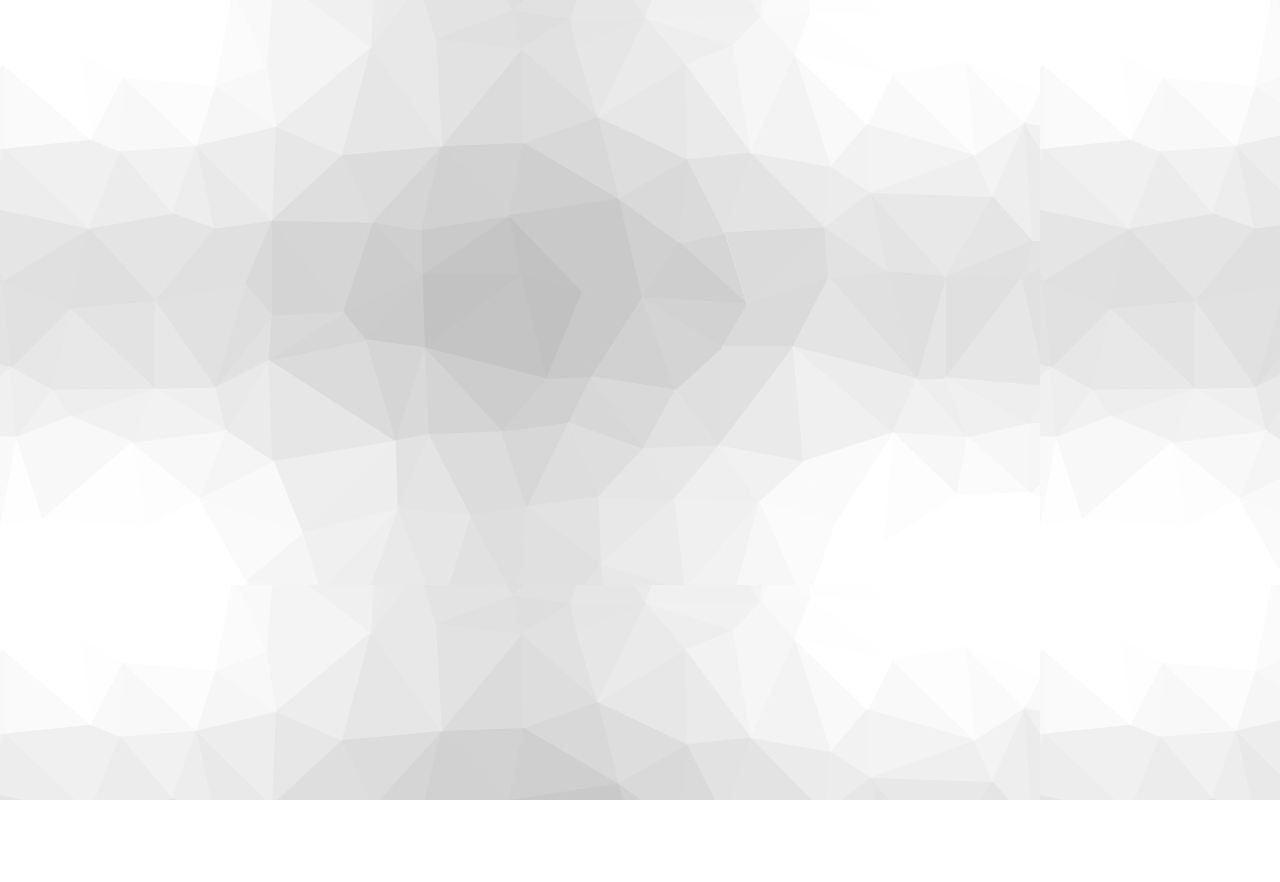
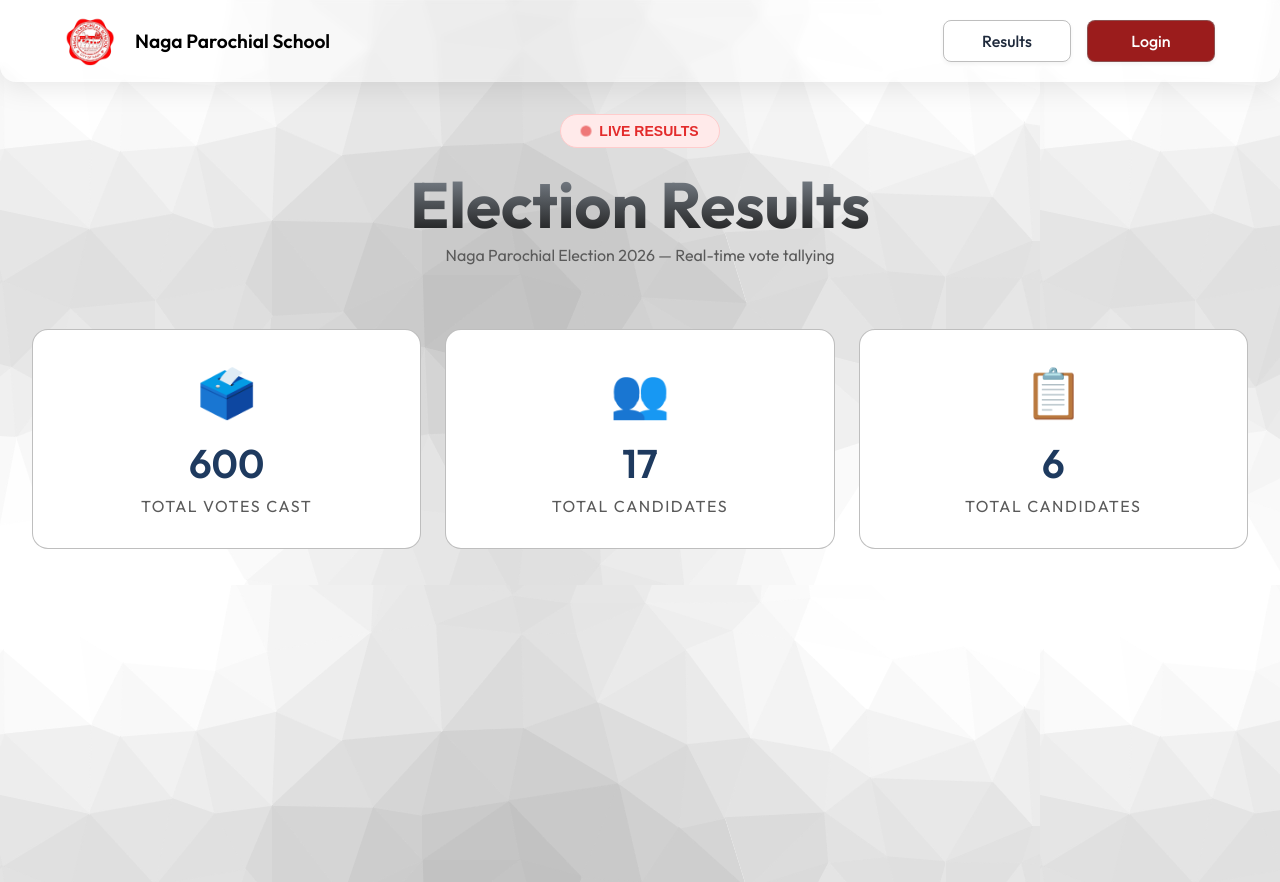
Before and after one commit to IKelly00/Naga-Parochial-Voting-System, a React (Vite) app in the folder frontend/: page /Naga-Parochial-Voting-System/results in a window 1280 px wide. Before the commit this address had no page. Before the commit the page ends 800 px from the top, so only its background shows below. Built offline with nearby package versions, Linux system fonts and the light colour scheme.

Commit message:
Added Results Section

```diff
--- a/frontend/src/Components/Header/Header.jsx
+++ b/frontend/src/Components/Header/Header.jsx
@@ -7,9 +7,19 @@ import { useNavigate } from "react-router-dom";
 const Header = () => {
   const navigate = useNavigate();
 
+  const goBackHome = (e) => {
+    e.preventDefault();
+    navigate("/");
+  };
+
   const handlleLogin = (e) => {
     e.preventDefault();
     navigate("/dashboard");
+  };
+
+  const showResult = (e) => {
+    e.preventDefault();
+    navigate("/results");
   };
 
   const [isModalOpen, setIsModalOpen] = useState(false);
@@ -27,12 +37,16 @@ const Header = () => {
   return (
     <>
       <header id="header">
-        <div className={styles.imgContainer}>
+        <div className={styles.imgContainer} onClick={goBackHome}>
           <img src={Logo} className={styles.logo} width="50" height="50"></img>
           <p className={styles.schoolName}>Naga Parochial School</p>
         </div>
         <div className={styles.navLinks}>
-          <button className={styles.resultBtn} id="voteNow" href="#">
+          <button
+            className={styles.resultBtn}
+            id="voteNow"
+            onClick={showResult}
+          >
             Results
           </button>
           <button
--- a/frontend/src/Components/Header/Header.module.css
+++ b/frontend/src/Components/Header/Header.module.css
@@ -19,6 +19,7 @@ header {
   display: flex;
   align-items: center;
   gap: 20px;
+  cursor: pointer;
 }
 
 .logo {
--- a/frontend/src/Components/Main/Main.module.css
+++ b/frontend/src/Components/Main/Main.module.css
@@ -23,7 +23,6 @@
 
 .homeHeading {
   font-size: 4rem;
-  /* margin-bottom: 0.5rem; */
   background: linear-gradient(360deg, #1b1b1b 10%, #8b949e 100%);
   -webkit-background-clip: text;
   -webkit-text-fill-color: transparent;
--- a/frontend/src/Components/Pages/Dashboard/Dashboard.jsx
+++ b/frontend/src/Components/Pages/UserDashboard/UserDashboard.jsx
@@ -1,5 +1,6 @@
 import React from "react";
-import styles from "./Dashboard.module.css";
+import s from "./Dashboard.module.css";
+import { Link } from "react-router-dom";
 
 const Dashboard = () => {
   return (
--- /dev/null
+++ b/frontend/src/Components/Result/Result.jsx
@@ -0,0 +1,50 @@
+import React from "react";
+import s from "./Result.module.css";
+import { Link } from "react-router-dom";
+
+const Result = () => {
+  return (
+    <>
+      <div className={s.mainContainer}>
+        <div className={s.mainContent}>
+          <div className={s.topContent}>
+            <div className={s.live}>LIVE RESULTS</div>
+            <div className={s.heading}>
+              {/* <span>📊</span> */}
+              <h1> Election Results</h1>
+            </div>
+            <p className={s.electionDesc}>
+              Naga Parochial Election {new Date().getFullYear()} — Real-time
+              vote tallying
+            </p>
+          </div>
+          <div className={s.cardContent}>
+            <div className={s.cards}>
+              <div className={s.cardsIcon}>🗳️</div>
+              <div className={s.votesCount}>
+                <h3 className={s.count}>600</h3>
+                <p>TOTAL VOTES CAST</p>
+              </div>
+            </div>
+            <div className={s.cards}>
+              <div className={s.cardsIcon}>👥</div>
+              <div className={s.votesCount}>
+                <h3 className={s.count}>17</h3>
+                <p>TOTAL CANDIDATES</p>
+              </div>
+            </div>
+            <div className={s.cards}>
+              <div className={s.cardsIcon}>📋</div>
+              <div className={s.votesCount}>
+                <h3 className={s.count}>6</h3>
+                <p>TOTAL CANDIDATES</p>
+              </div>
+            </div>
+          </div>
+        </div>
+      </div>
+    </>
+  );
+};
+
+export default Result;
--- /dev/null
+++ b/frontend/src/Components/Result/Result.module.css
@@ -0,0 +1,134 @@
+.mainContainer {
+  width: 100%;
+  height: 100vh;
+}
+
+.mainContent {
+  display: flex;
+  flex-direction: column;
+}
+
+.topContent {
+  display: flex;
+  align-items: center;
+  flex-direction: column;
+  margin-top: 2rem;
+}
+
+.live {
+  display: inline-flex;
+  align-items: center;
+  gap: 8px;
+  padding: 8px 20px;
+  background-color: #ffeaea;
+  border: 1px solid #ffcccc;
+  border-radius: 50px;
+  color: #e32b2b;
+  font-family: sans-serif;
+  font-weight: 700;
+  font-size: 14px;
+  text-transform: uppercase;
+}
+
+.live::before {
+  content: "";
+  width: 10px;
+  height: 10px;
+  background-color: #e32b2b;
+  border-radius: 50%;
+  display: inline-block;
+  animation: pulse 1.5s ease-in-out infinite;
+}
+
+@keyframes pulse {
+  0% {
+    transform: scale(1);
+    opacity: 1;
+  }
+  50% {
+    transform: scale(1.1);
+    opacity: 0.5;
+  }
+  100% {
+    transform: scale(1);
+    opacity: 1;
+  }
+}
+
+.heading {
+  display: flex;
+  align-items: center;
+  gap: 1rem;
+  margin-top: 1rem;
+}
+
+.heading span {
+  font-size: 2rem;
+}
+
+.heading h1 {
+  font-size: 4rem;
+  background: linear-gradient(360deg, #1b1b1b 10%, #8b949e 100%);
+  -webkit-background-clip: text;
+  -webkit-text-fill-color: transparent;
+  text-align: center;
+}
+
+.electionDesc {
+  color: var(--p-color);
+  text-align: center;
+}
+
+.cardContent {
+  display: flex;
+  align-items: center;
+  margin-top: 2rem;
+  justify-content: center;
+  gap: 1.5rem;
+  flex-wrap: wrap;
+  padding: 2rem;
+}
+
+.cards {
+  display: flex;
+  align-items: center;
+  flex-direction: column;
+  gap: 1rem;
+  border: 1px solid var(--border-color);
+  padding: 2rem;
+  border-radius: 16px;
+  width: 100%;
+  flex: 1 1 20rem; /* Grow | Shrink | Basis (Ideal width) */
+  max-width: 25rem;
+  min-height: 12rem;
+  background-color: #ffffff;
+  cursor: pointer;
+  transition: all 0.3s ease;
+}
+
+.cardsIcon {
+  font-size: 3rem;
+}
+
+.votesCount {
+  display: flex;
+  flex-direction: column;
+  gap: 0.5rem;
+  align-items: center;
+}
+
+.count {
+  font-size: 2.5rem;
+  font-weight: 600;
+  color: #1e3a5f;
+}
+
+.votesCount p {
+  letter-spacing: 0.1rem;
+  color: var(--p-color);
+}
+
+.cards:hover {
+  transform: translateY(-3px);
+  box-shadow: 0px 5px 0px rgb(88, 88, 88);
+}
--- a/frontend/src/Routes/routes.jsx
+++ b/frontend/src/Routes/routes.jsx
@@ -1,6 +1,7 @@
-import Dashboard from "../Components/Pages/Dashboard/Dashboard";
+import UserDashboard from "../Components/Pages/UserDashboard/UserDashboard";
 import Login from "../Components/Header/Header";
 import Main from "../Components/Main/Main";
+import Result from "../Components/Result/Result";
 
 export const routes = [
   {
@@ -19,11 +20,22 @@ export const routes = [
     path: "/dashboard",
     element: (
       <>
-        <Dashboard />
+        <UserDashboard />
       </>
     ),
     title: "Dashboard",
   },
+  {
+    id: 3,
+    path: "/results",
+    element: (
+      <>
+        <Login />
+        <Result />
+      </>
+    ),
+    title: "Votes Results",
+  },
 ];
 
 // console.log(routes[2]);
--- a/frontend/src/index.css
+++ b/frontend/src/index.css
@@ -19,7 +19,7 @@ body {
   --primary-color: #9b1c1c;
   --icon-color: #888;
   --background-color: rgb(235, 235, 235);
-  --p-color: #64748b;
+  --p-color: #5a5a5a;
 
   --card-color: #e5e7eb;
   --color: #1e293b;
```
Also changed, not shown: frontend/src/Components/Pages/UserDashboard/Dashboard.module.css (added).
